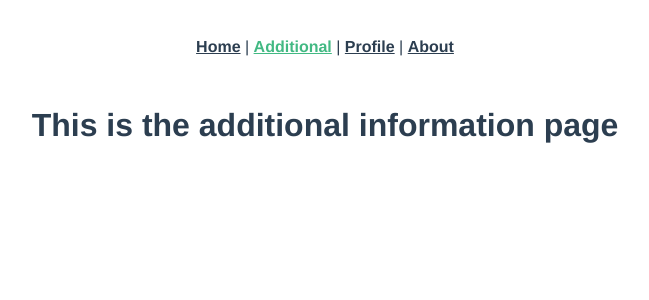
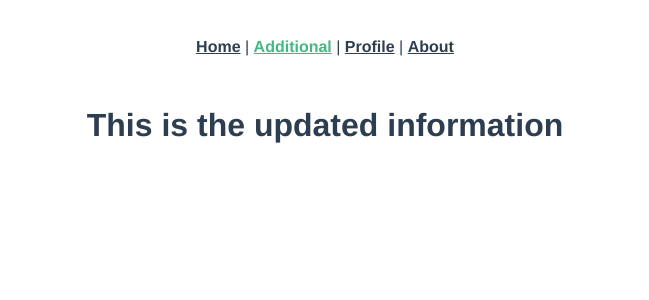
Before and after one commit to wesreisz/myvue, a Vue app: page /additional in a window 1280 px wide. Shown: the top 300 px of the page, without its empty margins (315-964 px from the left). Built offline with nearby package versions, Linux system fonts and the light colour scheme.

Commit message:
made an update

```diff
--- a/src/views/AdditionalView.vue
+++ b/src/views/AdditionalView.vue
@@ -1,5 +1,5 @@
 <template>
     <div class="additional">
-        <h1>This is the additional information page</h1>
+        <h1>This is the updated information</h1>
     </div>
 </template>
```
